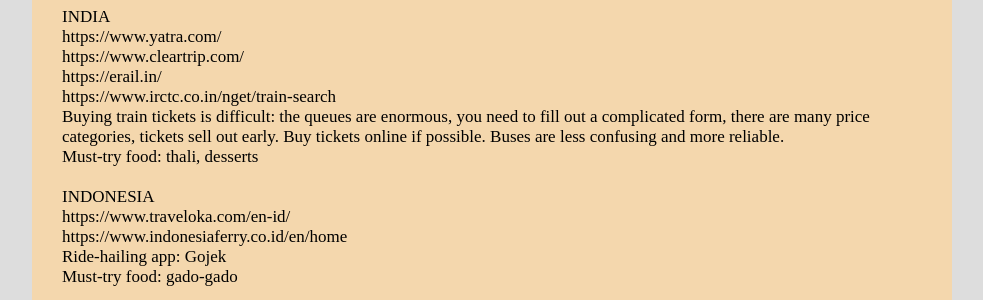
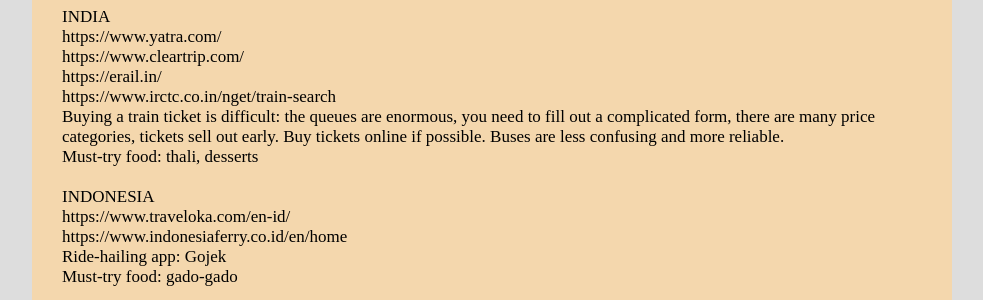
Before and after one commit to witbag/witbag.github.io, a Jekyll site: the page built from travel/notes.html, in a window 1280 px wide and 1400 px high, scrolled down 1144 px. Shown: the part 153-453 px from the top of the window, without its empty margins (148-1131 px from the left). Built offline with Jekyll 4.4.1, drawn with Linux system fonts in a browser that asks for light colours; some of the changed text lies outside the part shown.

Commit message:
Update notes.html

```diff
--- a/travel/notes.html
+++ b/travel/notes.html
@@ -65,7 +65,7 @@
 https://www.cleartrip.com/<br>
 https://erail.in/<br>
 https://www.irctc.co.in/nget/train-search<br>
-Buying train tickets is difficult: the queues are enormous, you need to fill out a complicated form, there are many price categories, tickets sell out early. Buy tickets online if possible. Buses are less confusing and more reliable.<br>
+Buying a train ticket is difficult: the queues are enormous, you need to fill out a complicated form, there are many price categories, tickets sell out early. Buy tickets online if possible. Buses are less confusing and more reliable.<br>
 Must-try food: thali, desserts<br>
 <br>
 INDONESIA<br>
```
Also changed, not shown: other parts of travel/notes.html (+1 -1 lines).
